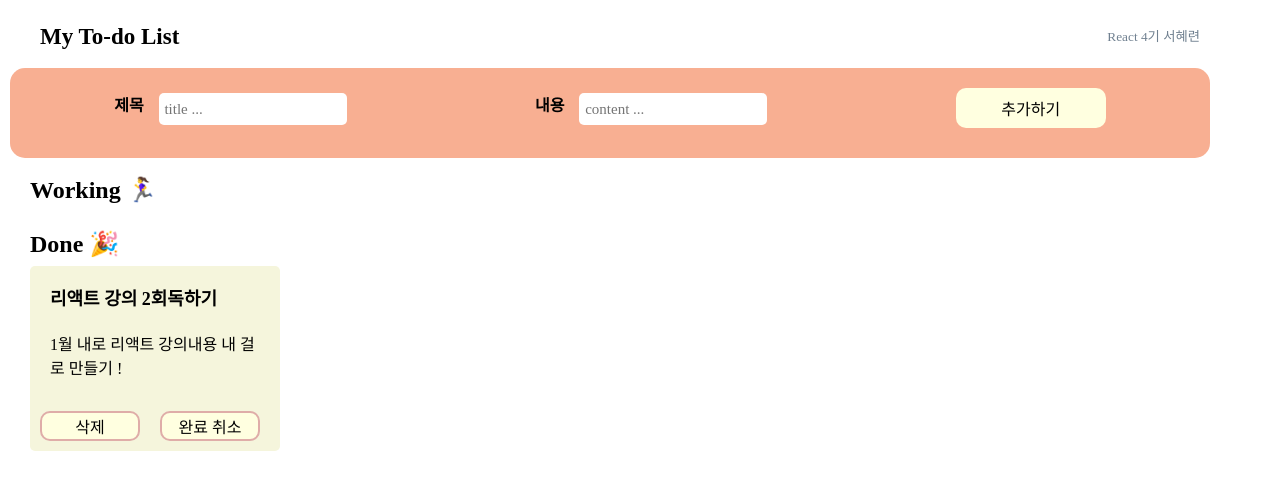
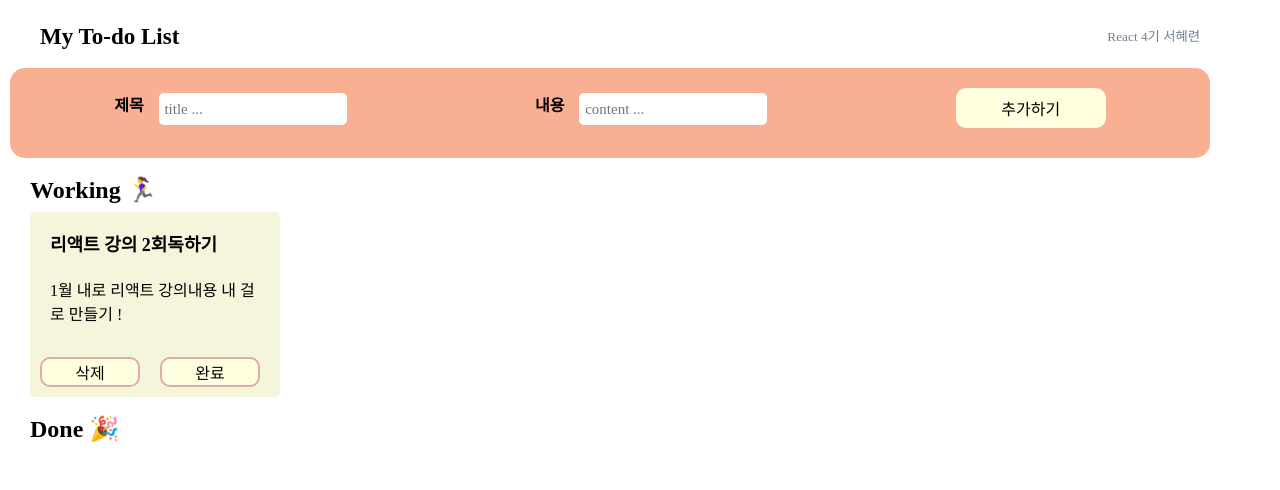
Before and after one commit to Hyeryeon-Seo/my-to-do-list, a React (Create React App) app: page / in a window 1280 px wide. Shown: the top 490 px of the page. Built offline with nearby package versions, Linux system fonts and the light colour scheme; a web font is replaced by a local one.

Commit message:
refactor: 주석 삭제 및 정리 완료

```diff
--- a/src/App.jsx
+++ b/src/App.jsx
@@ -2,7 +2,6 @@ import React, { useState } from "react";
 
 import "./reset.css";
 import "./App.css";
-// Todo 컴포넌트
 import CustomInput from "./components/Input";
 import CustomBtn from "./components/CustomBtn";
 import Todo from "./components/Todo";
@@ -14,29 +13,14 @@ function App() {
       id: 0,
       title: "리액트 강의 2회독하기",
       content: "1월 내로 리액트 강의내용 내 걸로 만들기 !",
-      isDone: true,
+      isDone: false,
     },
-  ]); // 띄울 todolist?
+  ]);
   // 입력한 to-do를 담을 상태
 
   const [title, setTitle] = useState("");
   const [content, setContent] = useState("");
-  // const [done, setDone] = useState(false); // title, body처럼 isDone도 상태 변화하니까 state로 만들어줘야하나? - 근데 렌더링되나?
-  // done은 화면상 렌더링 아니고 걍 value값을 바꿔주면 되는 거 아닐까 ? (state가 아니고)
-  const [doneTodo, setDoneTodo] = useState([]);
-
-  // const workingTodoList = todoList.filter((todo) => todo.isDone === false);
-  // const doneTodoList = todoList.filter((todo) => todo.isDone === true);
-  // 이렇게 하면 doneTodoList에 맞게 뜬다, 근데 그냥 working에도 뜨고. => 그래서 마찬가지로 workingTodoList 생성
-  // 근데문제가 렌더링을 하려면, todolist - state 여야할듯?  (맞는듯. 반영이 안됨.. done버튼 등 눌러도 내용은 변하지만)
-  // 위 변수는 렌더링 안되는 문제! (바뀌었는데 화면상 반영이 안됨..)  변수화를 애초에 하면 안되고 걍 오른쪽처럼 쭉 써야하나.
-  //todoList 자체는 state니까
-  // 근데 아래에서 newToDoList는 변수선언 -> 근데 그건 변할 게 없으니까 (이미 new todo 들어온걸로 고정.)
-
-  // 즉 위에걸,  setTodolist로 그냥 갈아끼워주기?  ??
-  // 근데 working과 done 나누긴해야
-
-  // 근데 filter를 쓰든, 아니면 map함수에서 if(isDone..)조건 붙여서 쓰기도하는듯?
+  // const [doneTodo, setDoneTodo] = useState([]);
 
   const onTitleChangeHandler = (event) => {
     setTitle(event.target.value);
@@ -48,7 +32,6 @@ function App() {
 
   // 추가하기 버튼 addTodoHandler
   const addTodoHandler = () => {
-    // check validaton  유효성 검사?
     const newTodo = {
       id: todoList.length,
       title: title, // input에 입력된 title,body - setTitle,setBody로 title,body 설정됨 (초기값에서)
@@ -71,7 +54,7 @@ function App() {
     setTodoList(newTodoList);
   };
 
-  // Done 버튼 (할 일 완료) => 해당id의 todo 의 key값, isDone의 value값을 false -> true 로 변경
+  // Done 버튼 (할 일 완료) => 해당id의 todo 의 key값, isDone의 value값을 false -> true 로 변경해야..
   const doneTodoHandler = (id) => {
     const newDoneTodo = {
       id: id,
@@ -79,32 +62,6 @@ function App() {
       content: content,
       isDone: true,
     };
-
-    // Done 구역에 뜨도록 렌더링 ? 되어야
-    // 이버튼 누를 당시의 id (아래에서보면, map함수로 하나하나 돌고있던 중)
-    // id받았는데 그럼 map이나 filter써야?
-    //setDone(true); //setDone 메서드는 done 상태를 바꿔줄 수 있음 - 우선 해당 id의 객체를 가져와야? 위에 filter했듯이(delete핸들러)
-    // id 일치하면 true로 바꿔줘야하나..여튼 그럼 todoList를 따로 써주긴해야할듯? 거기서 todo뽑아서.. todo객체가 우선 필요
-    // todoList.filter((todo) => {todo.id === })
-    // todoList[id].setDone(true); => 에러 // [id=index]니까 이걸로 접근해서 해당 객체 하나(todo?)에서 setDone?..
-    // console.log(todoList[id].isDone); // 콘솔찍어보면 그대로 false임   ?!?
-    // const doneTodoList = todoList.filter((todo) => todo.isDone === true); // 여기서 선언 맞나
-    // setTodoList(doneTodoList); // done to-do list 보여주기 (set..으로 갈아끼우기) -> done아닌 working to-do도 다 보여줘야하는데
-    // done으로 아예 todolist를 갈아끼우는 건 아닌거같다.  => 그래서 done 완료버튼 누르면 다 사라지는듯 (근데 donetodolist에 아무것도 없는상태?왜지)
-    // 글고 done버튼 눌렀으면 그것만 isDone : true로 변경해주면되지, 왜 전체리스트를 건듬? ..아닌가
-
-    //todoList[id].isDone = true; 왜 에러나지 변경됐었는데// done버튼,완료되었으니까, 해당 객체 key의 value값 변경 (=로변경하는 거 맞음)
-    // 그러나 이걸론 부족! true로 변경되지만, doneTodoList에 반영 x 변화 x
-    // true로 값 바뀐 건 맞는데, 화면에 렌더링 하려면 todoList에 set메서드 써야 하는 것일까? (위 add경우처럼) 변경된거 반영
-
-    // 아 done, working list 따로 나누는게 아니고, 그냥 함수 만들어서 거기서 toggle 기능.  삼항연산자로
-    // isDone ?  :  이렇게 써야하는지도
-    // const newDoneTodo = {
-    //   id: dt.id,
-    //   title: dt.title,
-    //   content: dt.content,
-    // };
-
     setTodoList([...todoList, newDoneTodo]);
   };
 
@@ -129,7 +86,6 @@ function App() {
           <div className="inputBox">
             <div className="inputText">제목</div>
             <CustomInput
-              //type="text" 써줄 필요 없는? (props)
               value={title}
               onChange={onTitleChangeHandler}
               placeholder=" title ..."
@@ -155,10 +111,7 @@ function App() {
             {todoList
               .filter((todo) => todo.isDone === false)
               .map((todo) => {
-                // return <div>{todo}</div>; => 에러 // 그냥 todo 객체를 <div>사이 넣어서 리턴할 게 아니라, key로 뽑아야. / {} 써줘야
                 return (
-                  //ㅜ 원래 여기에 return이 들어가나.. map함수 => {} 그냥 리턴 필요없지만, 실제로 이 안을 실행하는게 아니라
-                  // 이걸 뱉어야(반환)하기때문인걸까.
                   <Todo
                     className="workingTodo-box"
                     todo={todo}
@@ -170,25 +123,6 @@ function App() {
                     firstBtn="삭제"
                     secondBtn="완료"
                   />
-                  /* } <div key={todo.id} className="workingTodo-box">
-                    <div>{todo.title}</div>
-                    <div>{todo.content}</div>
-                    <CustomBtn
-                      className="del-btn"
-                      onClick={() => deleteTodoHandler(todo.id)} // 이렇게 쓰는거 이해안됨 다시
-                    >
-                      {/*어렵다..onClick={({todo.id}) => deleteTodoHandler()}  위엔 또 todo.id에 {} 필요없나*/
-                  /*삭제
-                    </CustomBtn>
-                    <CustomBtn
-                      className="done-btn"
-                      onClick={() => doneTodoHandler(todo.id)}
-                    >.content
-                      완료
-                    </CustomBtn>
-                    /*done어렵다 }
-                  </div>
-                ); */
                 );
               })}
           </div>
@@ -196,14 +130,9 @@ function App() {
         <div className="doneTodoList">
           <div className="listTitle">Done 🎉</div>
           <div className="list">
-            {/* doneTodoList 따로 여기서 불러도되나 함수안에선언됐는데 => 역시 에러. not defined로 뜸
-             {doneTodoList.map((todo) => {  그게아니고, 원래의 todoList에서- isDone=true 인 것들만 불러와야
-             그냥 doneTodoList 같은거 또 선언 밖에..
-             아래랑 위 처럼 했는데 완료 버튼 누르면 그냥 모든목록 다! 사라짐*/}
             {todoList
-              .filter((todo) => todo.isDone === true) // filter메서드로, 이 조건 하에서 나타내기,
+              .filter((todo) => todo.isDone === true)
               .map((todo) => {
-                // 그리고 그 조건 하의 배열의 요소 하나하나 도는 것
                 return (
                   <Todo
                     className="doneTodo-box"
@@ -215,22 +144,6 @@ function App() {
                     firstBtn="삭제"
                     secondBtn="완료 취소"
                   />
-                  /* <div key={todo.id} className="doneTodo-box">
-                    <div>{todo.title}</div>
-                    <div>{todo.content}</div>
-                    <CustomBtn
-                      className="del-btn"
-                      onClick={() => deleteTodoHandler(todo.id)}
-                    >
-                      삭제
-                    </CustomBtn>
-                    <CustomBtn
-                      className="working-btn"
-                      onClick={() => cancelDoneTodoHandler(todo.id)}
-                    >
-                      완료 취소
-                    </CustomBtn>
-                  </div> */
                 );
               })}
           </div>
--- a/src/components/CustomBtn.jsx
+++ b/src/components/CustomBtn.jsx
@@ -1,17 +1,11 @@
 import React from "react";
 import App from "../App";
-// import Todo from "./Todo";
-// Todo 컴포넌트 에서 props 내려주니까 여기도 import?? 아닌듯
 
 function CustomBtn(props) {
   // props 다시 자세히이해해봐야할듯
   const { className, onClick, children } = props; // 구조분해할당
   return (
-    <button
-      // style={{ background: color, color: rgb(245, 245, 220) }} // 그냥 컬러 # 등 쓰면 안되나..?
-      className={className}
-      onClick={onClick}
-    >
+    <button className={className} onClick={onClick}>
       {children}
       {/* 안의 내용 */}
     </button>
--- a/src/components/Input.jsx
+++ b/src/components/Input.jsx
@@ -1,12 +1,12 @@
 import React from "react";
 
 function CustomInput(props) {
-  const { type, value, onChange, placeholder } = props; // 구조분해할당
+  const { value, onChange, placeholder } = props; // 구조분해할당
   return (
     <input
       style={{
         borderRadius: 5, // css 쓰는법 약간 다름 주의
-        borderWidth: 0, // 이걸로 테두리 없앰
+        borderWidth: 0, // 테두리 없애기
       }}
       type="text"
       value={value}
--- a/src/components/Todo.jsx
+++ b/src/components/Todo.jsx
@@ -22,7 +22,6 @@ function Todo(props) {
         <div className="todoTitle">{title}</div>
         <div className="todoContent">{content}</div>
         <CustomBtn className="del-btn" onClick={() => firstHandler(todo.id)}>
-          {/* 꼭 todo.id..로 todo넘겨서 해야하나?_됨  /  key로 받으면 안되나.. 안되는듯 */}
           {firstBtn}
         </CustomBtn>
         <CustomBtn className="done-btn" onClick={() => secondHandler(todo.id)}>
@@ -36,10 +35,7 @@ function Todo(props) {
       <div key={key} className="doneTodo-box">
         <div className="todoTitle">{title}</div>
         <div className="todoContent">{content}</div>
-        <CustomBtn
-          className="del-btn"
-          onClick={() => firstHandler(todo.id)} // 이렇게 쓰는거 이해안됨 다시
-        >
+        <CustomBtn className="del-btn" onClick={() => firstHandler(todo.id)}>
           {firstBtn}
         </CustomBtn>
         <CustomBtn
```
